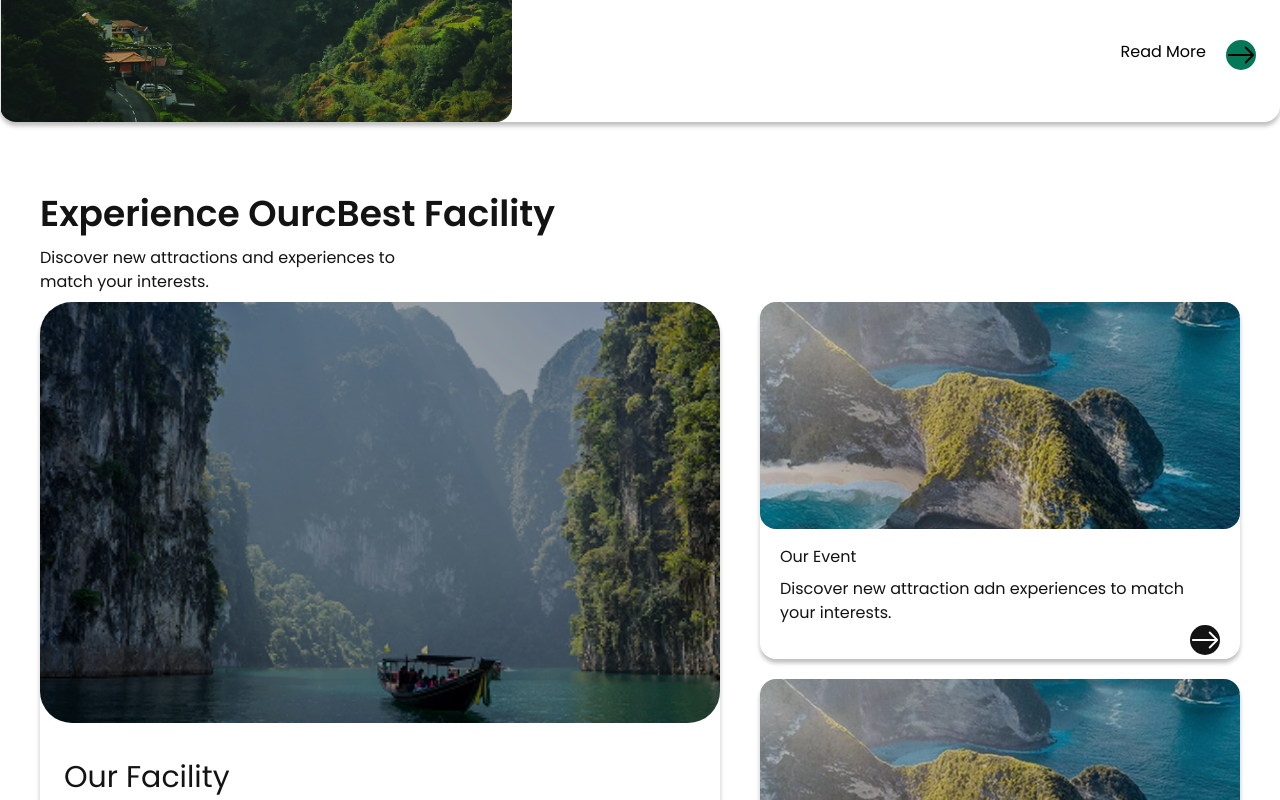
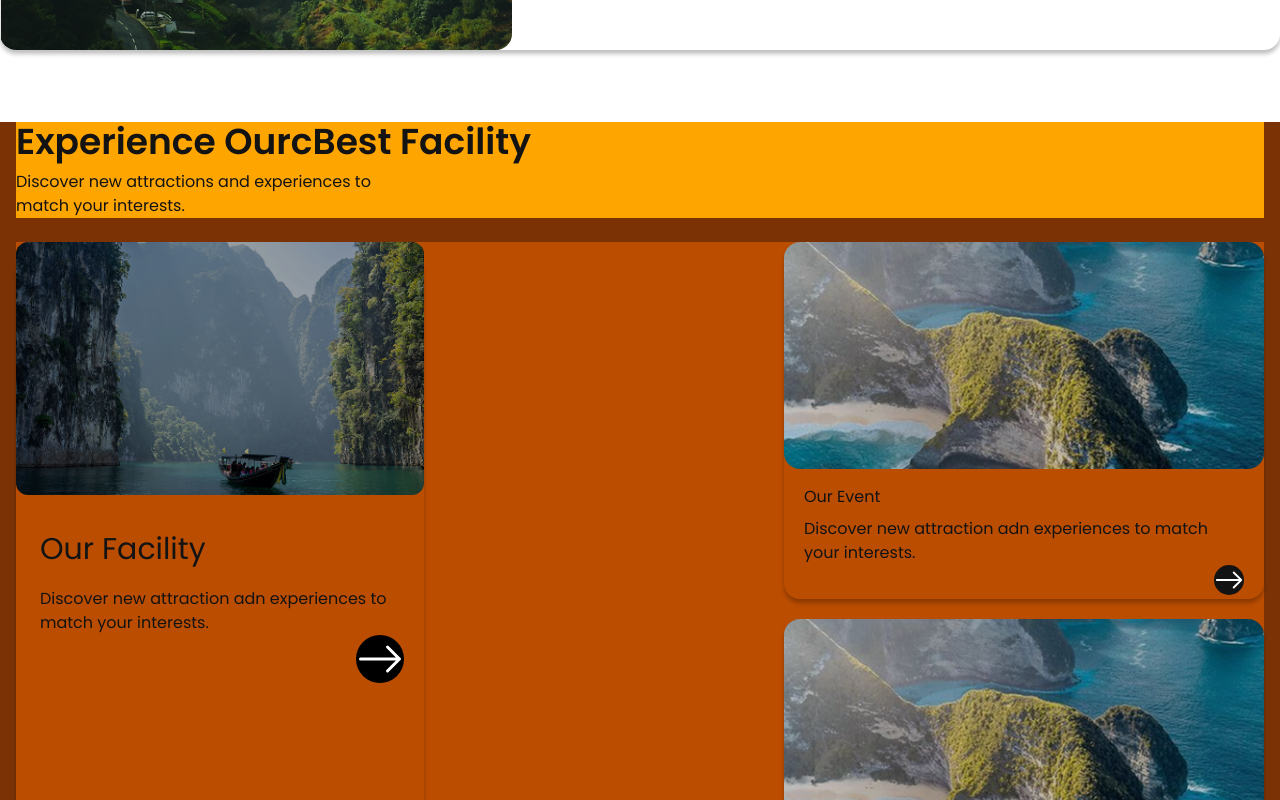
Before and after one commit to TitoPutraaa/Lapancoms, a React (Vite) app in the folder Lapancoms/: page / in a window 1280 px wide. Shown: the part 1840-2640 px from the top of the page. Built offline with nearby package versions, Linux system fonts and the light colour scheme; no server answers.

Commit message:
Update lp

```diff
--- a/Lapancoms/src/pages/LandingPage.jsx
+++ b/Lapancoms/src/pages/LandingPage.jsx
@@ -73,7 +73,7 @@ export default function LandingPage() {
       </section>
 
       {/*Section About*/}
-      <section id="about" className="pt-18">
+      <section id="about" className="">
         <div className="container mx-auto w-full">
           <h2 className="font-semibold">About Page</h2>
           <h2 className="mb-4 text-4xl font-semibold">
@@ -112,22 +112,24 @@ export default function LandingPage() {
 
       {/* Section Facility */}
       <section id="facility" className="pt-18">
-        <div className="px-10">
-          <div className="">
-            <h2 className="mb-3 text-4xl font-semibold">
+        <div className="bg-amber-900 px-4">
+          <div className="bg-accent mb-6">
+            <h2 className="mb-2 text-2xl font-semibold sm:text-3xl md:text-4xl">
               Experience OurcBest Facility
             </h2>
-            <p className="mr-210 mb-2">
+            <p className="mb-2 text-sm md:text-base lg:mr-210">
               Discover new attractions and experiences to match your interests.
             </p>
           </div>
-          <div className="flex justify-between">
+          <div className="flex flex-col justify-between gap-4 bg-amber-700 md:flex-row">
             <div className="shadow-soft rounded-4xl">
-              <img
-                src={assets.imageBlog}
-                alt=""
-                className="w-170 rounded-4xl"
-              />
+              <div className="overflow-hidden rounded-xl">
+                <img
+                  src={assets.imageBlog}
+                  alt=""
+                  className="h-full w-full object-cover"
+                />
+              </div>
               <div className="ml-6">
                 <h3 className="mt-9 mb-5 text-3xl">Our Facility</h3>
                 <p className="w-sm">
@@ -146,7 +148,7 @@ export default function LandingPage() {
               </div>
             </div>
             <div>
-              <div className="flex flex-col gap-5">
+              <div className="flex gap-5 md:flex-col">
                 <div className="shadow-soft w-120 rounded-2xl">
                   <div className="">
                     <img
@@ -204,7 +206,7 @@ export default function LandingPage() {
       </section>
 
       {/* Section Maps */}
-      <section id="maps" className="pt-18">
+      {/* <section id="maps" className="pt-18">
         <div className="relative">
           <div className="">
             <img src={assets.imageMaps} alt="" />
@@ -226,7 +228,7 @@ export default function LandingPage() {
             </div>
           </div>
         </div>
-      </section>
+      </section> */}
 
       {/* Section Gallery */}
       <section id="gallery" className="pt-18">
```
